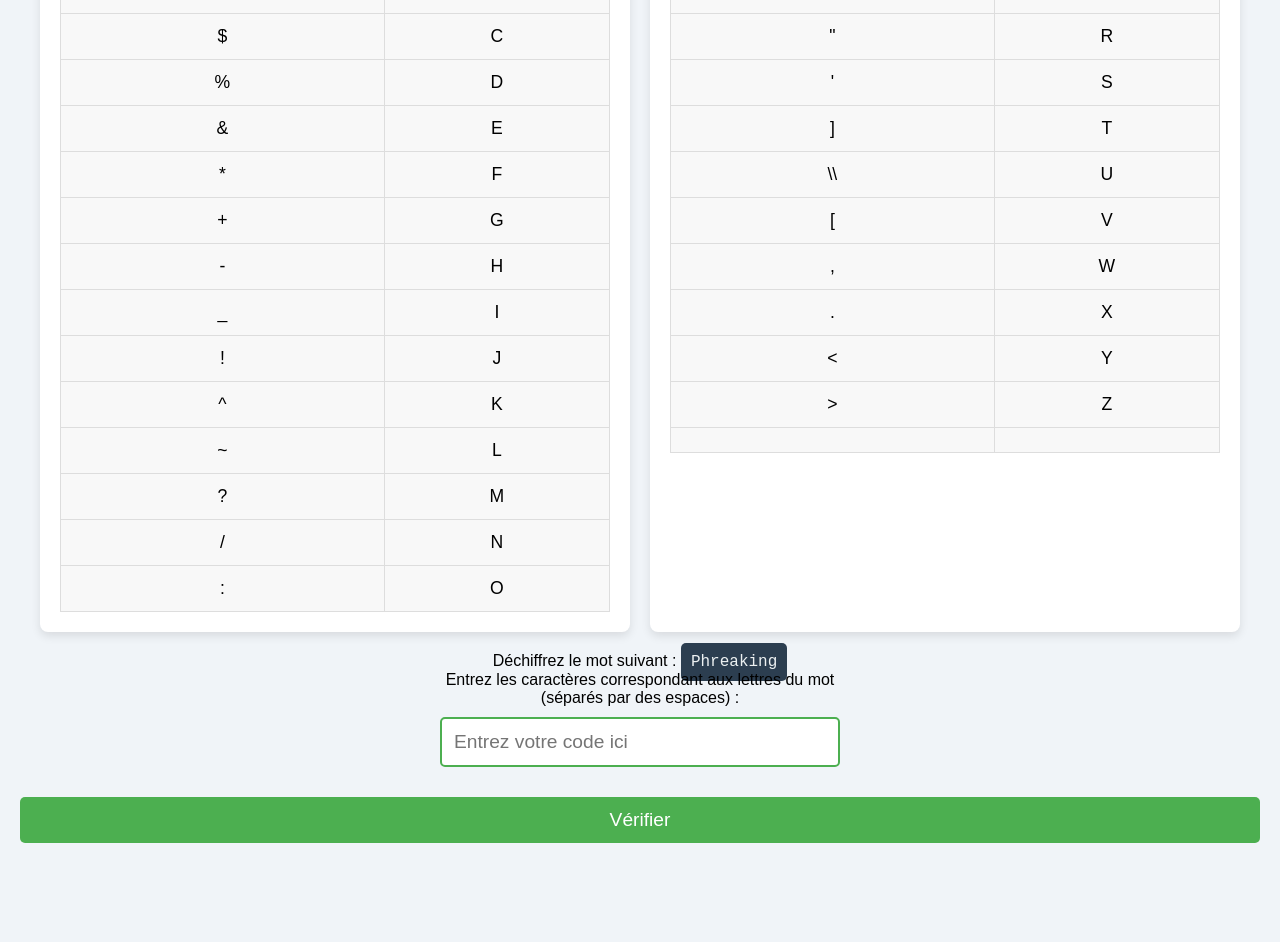
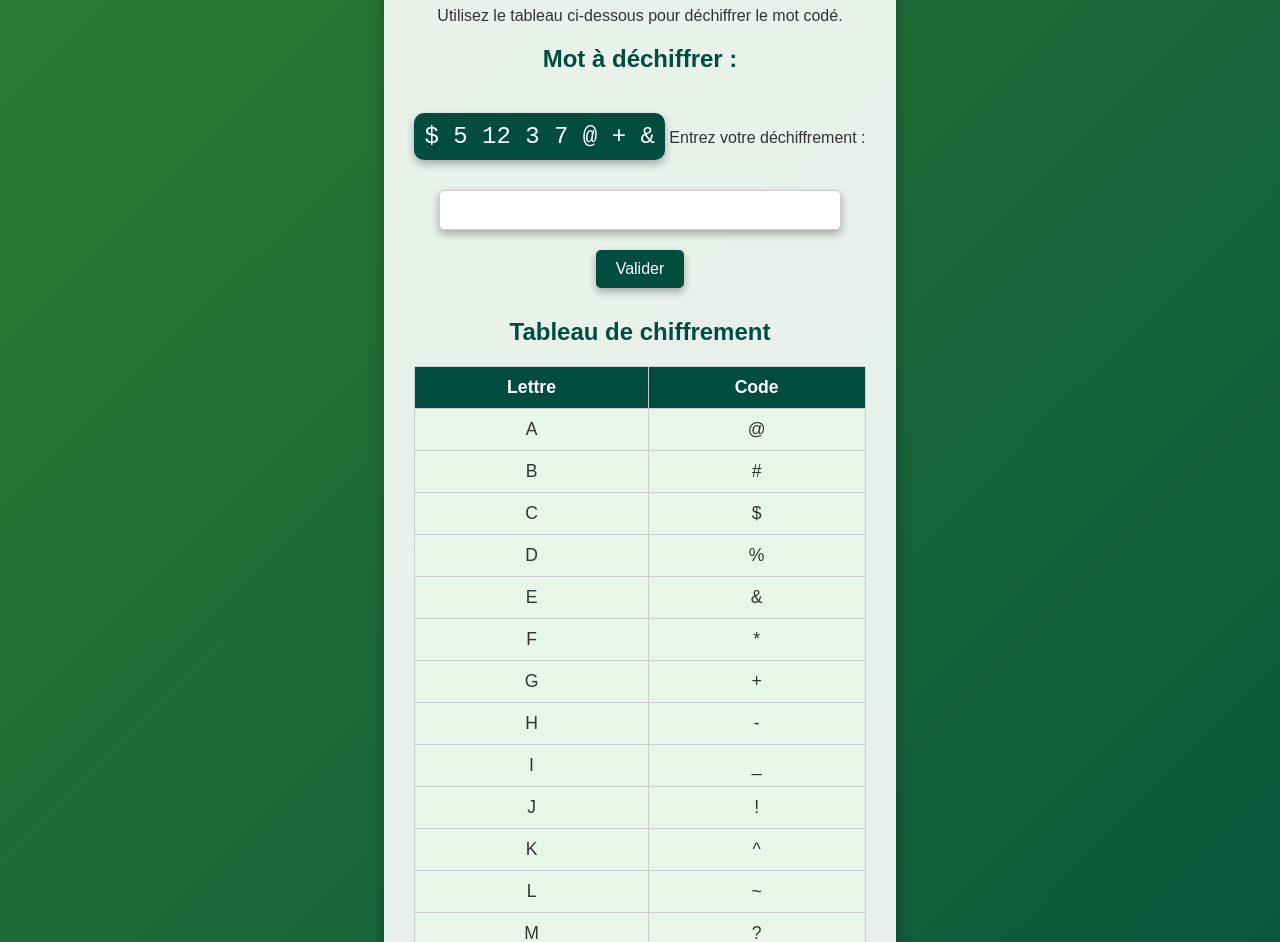
Before and after one commit to LucasMoRAW/cybersecurity-games, a plain HTML site: page dechiffrage.html in a window 1280 px wide. Shown: the part 123-1065 px from the top of the page. Before the commit the page ends 966 px from the top, so only its background shows below. Drawn offline with Linux system fonts and the light colour scheme.

Commit message:
dechiffrage

```diff
--- a/dechiffrage.html
+++ b/dechiffrage.html
@@ -3,273 +3,166 @@
 <head>
     <meta charset="UTF-8">
     <meta name="viewport" content="width=device-width, initial-scale=1.0">
-    <title>Jeu de Déchiffrage Cybersécurité</title>
+    <title>Jeu de Déchiffrement</title>
     <style>
-        * {
+        /* Général */
+        body {
+            font-family: 'Arial', sans-serif;
             margin: 0;
             padding: 0;
-            box-sizing: border-box;
-        }
-
-        body {
-            font-family: 'Arial', sans-serif;
-            background-color: #f0f4f8;
+            background: linear-gradient(135deg, #2e7d32, #004d40);
+            color: #fff;
+            text-align: center;
+            min-height: 100vh;
             display: flex;
             flex-direction: column;
             justify-content: center;
-            align-items: center;
-            height: 100vh;
-            width: 100vw;
-            overflow: hidden;
-            padding: 20px;
         }
-
-        h1 {
-            font-size: 3em;
-            margin-bottom: 20px;
+        .game-container {
+            background: rgba(255, 255, 255, 0.9);
+            color: #333;
+            border-radius: 15px;
+            box-shadow: 0px 8px 15px rgba(0, 0, 0, 0.3);
+            max-width: 800px;
+            margin: 20px auto;
+            padding: 30px;
             text-align: center;
-            color: #4CAF50;
-            text-shadow: 2px 2px 5px rgba(0,0,0,0.1);
-            width: 90%;
-            max-width: 500px;
         }
-
-        .table-container {
-            display: flex;
-            flex-wrap: wrap;
-            justify-content: space-between;
-            gap: 20px;
-            margin-bottom: 20px;
-            width: 100%;
-            max-width: 1200px;
+        h1, h2 {
+            color: #004d40;
         }
-
-        .table-box {
-            flex: 1;
-            min-width: 45%;
-            background-color: #fff;
-            padding: 20px;
-            border-radius: 8px;
-            box-shadow: 0 4px 10px rgba(0, 0, 0, 0.1);
-            overflow-x: auto;
-        }
-
         table {
             width: 100%;
             border-collapse: collapse;
+            margin: 20px 0;
         }
-
-        table th, table td {
-            border: 1px solid #ddd;
-            padding: 12px;
-            text-align: center;
-            font-size: 1.1em;
-            background-color: #f8f8f8;
-        }
-
-        .input-container {
-            margin-bottom: 20px;
-            width: 90%;
-            max-width: 400px;
+        th, td {
+            border: 1px solid #ccc;
+            padding: 10px;
+            font-size: 1.1rem;
             text-align: center;
         }
-
-        .input-container input {
-            padding: 12px;
-            font-size: 1.2em;
-            width: 100%;
-            border-radius: 5px;
-            border: 2px solid #4CAF50;
-            margin-top: 10px;
-            transition: all 0.3s;
+        th {
+            background-color: #004d40;
+            color: #fff;
         }
-
-        .input-container input:focus {
-            outline: none;
-            border-color: #66bb6a;
+        td {
+            background-color: #e8f5e9;
         }
-
-        button {
-            padding: 12px 20px;
-            background-color: #4CAF50;
-            color: white;
+        .cipher-word {
+            font-family: 'Courier New', monospace;
+            font-size: 1.5rem;
+            background: #004d40;
+            color: #fff;
+            border-radius: 10px;
+            padding: 10px;
+            margin: 20px auto;
+            display: inline-block;
+            box-shadow: 0px 4px 8px rgba(0, 0, 0, 0.3);
+        }
+        input, button {
+            font-size: 1rem;
+            padding: 10px 20px;
+            margin: 10px 5px;
             border: none;
             border-radius: 5px;
-            font-size: 1.2em;
+            box-shadow: 0px 4px 8px rgba(0, 0, 0, 0.3);
+        }
+        input {
+            width: 80%;
+            border: 1px solid #ccc;
+        }
+        button {
+            background-color: #004d40;
+            color: #fff;
             cursor: pointer;
-            transition: background-color 0.3s;
-            width: 100%;
-            margin-top: 10px;
         }
-
         button:hover {
-            background-color: #45a049;
+            background-color: #2e7d32;
         }
-
         .result {
-            font-size: 1.3em;
-            font-weight: bold;
-            margin-top: 15px;
-            width: 100%;
-            text-align: center;
+            margin: 15px 0;
+            font-size: 1.2rem;
         }
-
-        .correct {
+        .result.correct {
             color: green;
         }
-
-        .incorrect {
+        .result.incorrect {
             color: red;
         }
-
-        .reset-btn {
-            background-color: #f44336;
-        }
-
-        .reset-btn:hover {
-            background-color: #e53935;
-        }
-
-        .hidden {
+        .reset-btn.hidden {
             display: none;
         }
-
-        .cyber-theme {
-            font-family: 'Courier New', monospace;
-            background-color: #2c3e50;
-            color: #ecf0f1;
-            padding: 10px;
-            border-radius: 5px;
-        }
-
-        @media (max-width: 768px) {
-            h1 {
-                font-size: 2.5em;
-            }
-
-            .table-container {
-                flex-direction: column;
-            }
-
-            .table-box {
-                min-width: 100%;
-            }
-
-            .input-container input, button {
-                font-size: 1.1em;
-            }
-
-            .result {
-                font-size: 1.1em;
-            }
-        }
-
-        @media (max-width: 480px) {
-            h1 {
-                font-size: 2em;
-            }
-
-            table th, table td {
-                padding: 10px;
-                font-size: 1em;
-            }
-
-            .input-container input, button {
-                font-size: 1em;
-            }
-
-            .result {
-                font-size: 1em;
-            }
-        }
-
     </style>
 </head>
 <body>
+    <div class="game-container">
+        <h1>Jeu de Déchiffrement</h1>
+        <p>Utilisez le tableau ci-dessous pour déchiffrer le mot codé.</p>
 
-    <h1>Jeu de Déchiffrage Cybersécurité</h1>
+        <h2>Mot à déchiffrer :</h2>
+        <div id="wordToDecrypt" class="cipher-word"></div>
 
-    <div class="table-container">
-        <div class="table-box">
-            <h2>Tableau de Chiffrement</h2>
-            <table>
-                <tr><th>Caractère</th><th>Lettre</th></tr>
-                <tr><td>@</td><td>A</td></tr>
-                <tr><td>#</td><td>B</td></tr>
-                <tr><td>$</td><td>C</td></tr>
-                <tr><td>%</td><td>D</td></tr>
-                <tr><td>&</td><td>E</td></tr>
-                <tr><td>*</td><td>F</td></tr>
-                <tr><td>+</td><td>G</td></tr>
-                <tr><td>-</td><td>H</td></tr>
-                <tr><td>_</td><td>I</td></tr>
-                <tr><td>!</td><td>J</td></tr>
-                <tr><td>^</td><td>K</td></tr>
-                <tr><td>~</td><td>L</td></tr>
-                <tr><td>?</td><td>M</td></tr>
-                <tr><td>/</td><td>N</td></tr>
-                <tr><td>:</td><td>O</td></tr>
-            </table>
-        </div>
+        <label for="userInput">Entrez votre déchiffrement :</label><br>
+        <input type="text" id="userInput">
+        <button onclick="checkAnswer()">Valider</button>
+        <p id="resultMessage" class="result"></p>
+        <button class="reset-btn hidden" onclick="resetGame()">Rejouer</button>
 
-        <div class="table-box">
-            <h2>Suite du Tableau de Chiffrement</h2>
-            <table>
-                <tr><th>Caractère</th><th>Lettre</th></tr>
-                <tr><td>;</td><td>P</td></tr>
-                <tr><td>|</td><td>Q</td></tr>
-                <tr><td>"</td><td>R</td></tr>
-                <tr><td>'</td><td>S</td></tr>
-                <tr><td>]</td><td>T</td></tr>
-                <tr><td>\\</td><td>U</td></tr>
-                <tr><td>[</td><td>V</td></tr>
-                <tr><td>,</td><td>W</td></tr>
-                <tr><td>.</td><td>X</td></tr>
-                <tr><td>&lt;</td><td>Y</td></tr>
-                <tr><td>&gt;</td><td>Z</td></tr>
-                <tr><td> </td><td> </td></tr>
-            </table>
-        </div>
+        <h2>Tableau de chiffrement</h2>
+        <table>
+            <thead>
+                <tr>
+                    <th>Lettre</th>
+                    <th>Code</th>
+                </tr>
+            </thead>
+            <tbody id="cipherTable"></tbody>
+        </table>
     </div>
 
-    <div class="input-container">
-        <p>Déchiffrez le mot suivant : <span id="wordToDecrypt" class="cyber-theme"></span></p>
-        <p>Entrez les caractères correspondant aux lettres du mot (séparés par des espaces) :</p>
-        <input type="text" id="userInput" placeholder="Entrez votre code ici">
-    </div>
+    <script>
+        // Tableau de chiffrement : A-M => caractères spéciaux, N-Z => chiffres
+        const cipherMap = {
+            "A": "@", "B": "#", "C": "$", "D": "%", "E": "&", "F": "*", "G": "+",
+            "H": "-", "I": "_", "J": "!", "K": "^", "L": "~", "M": "?",
+            "N": "1", "O": "2", "P": "3", "Q": "4", "R": "5", "S": "6",
+            "T": "7", "U": "8", "V": "9", "W": "0", "X": "11", "Y": "12", "Z": "13"
+        };
 
-    <button onclick="checkAnswer()">Vérifier</button>
-    <button class="reset-btn hidden" onclick="resetGame()">Recommencer</button>
-
-    <div class="result" id="resultMessage"></div>
-
-    <script>
-        // Liste de mots en rapport avec la cybersécurité
-        const words = ["Cryptage", "Hacker", "Firewall", "Phishing", "Trojan", "Malware", "Encryption", "Phreaking"];
+        // Variables globales
         let currentWord = generateWord();
         let attempts = 0;
 
+        // Génère un mot aléatoire à partir d'une liste
         function generateWord() {
-            // Choisit un mot aléatoire de la liste
-            return words[Math.floor(Math.random() * words.length)];
+            const words = ["CYBERSECURITE", "DECHIFFRER", "INTERNET", "SECURITE", "CRYPTAGE"];
+            const randomWord = words[Math.floor(Math.random() * words.length)];
+            return convertToCode(randomWord);
+        }
+
+        // Affiche le tableau de chiffrement dans le HTML
+        function displayCipherTable() {
+            const tableBody = document.getElementById("cipherTable");
+            Object.entries(cipherMap).forEach(([letter, code]) => {
+                const row = document.createElement("tr");
+                row.innerHTML = `<td>${letter}</td><td>${code}</td>`;
+                tableBody.appendChild(row);
+            });
         }
 
         function checkAnswer() {
-            const userInput = document.getElementById("userInput").value.trim();
+            const userInput = document.getElementById("userInput").value.toUpperCase();
             const resultMessage = document.getElementById("resultMessage");
-            const correctAnswer = convertToCode(currentWord);
 
-            attempts++;
-
-            if (userInput === correctAnswer) {
-                resultMessage.textContent = "Bonne réponse ! Vous avez déchiffré le mot.";
+            if (userInput === currentWord) {
+                resultMessage.textContent = "Bravo ! Vous avez trouvé le bon mot.";
                 resultMessage.className = "result correct";
                 document.querySelector(".reset-btn").classList.remove("hidden");
-                playSound(true);
             } else {
+                attempts++;
                 resultMessage.textContent = `Mauvaise réponse. Essais restants : ${3 - attempts}`;
                 resultMessage.className = "result incorrect";
-                playSound(false);
 
                 if (attempts >= 3) {
                     resultMessage.textContent = "Vous avez épuisé vos tentatives ! Le mot était : " + currentWord;
@@ -279,14 +172,7 @@
         }
 
         function convertToCode(word) {
-            // Convertit un mot en une chaîne de caractères en utilisant le tableau de chiffrement
-            const codeMap = {
-                "A": "@", "B": "#", "C": "$", "D": "%", "E": "&", "F": "*", "G": "+", "H": "-",
-                "I": "_", "J": "!", "K": "^", "L": "~", "M": "?", "N": "/", "O": ":", "P": ";",
-                "Q": "|", "R": "\"", "S": "'", "T": "]", "U": "\\", "V": "[", "W": ",", "X": ".",
-                "Y": "<", "Z": ">", " ": " "
-            };
-            return word.toUpperCase().split('').map(letter => codeMap[letter] || letter).join(' ');
+            return word.toUpperCase().split('').map(letter => cipherMap[letter] || letter).join(' ');
         }
 
         function resetGame() {
@@ -298,12 +184,8 @@
             document.querySelector(".reset-btn").classList.add("hidden");
         }
 
-        function playSound(success) {
-            const audio = new Audio(success ? 'success.mp3' : 'error.mp3');
-            audio.play();
-        }
-
         // Initialise le jeu
+        displayCipherTable();
         document.getElementById("wordToDecrypt").textContent = currentWord;
     </script>
 </body>
```
